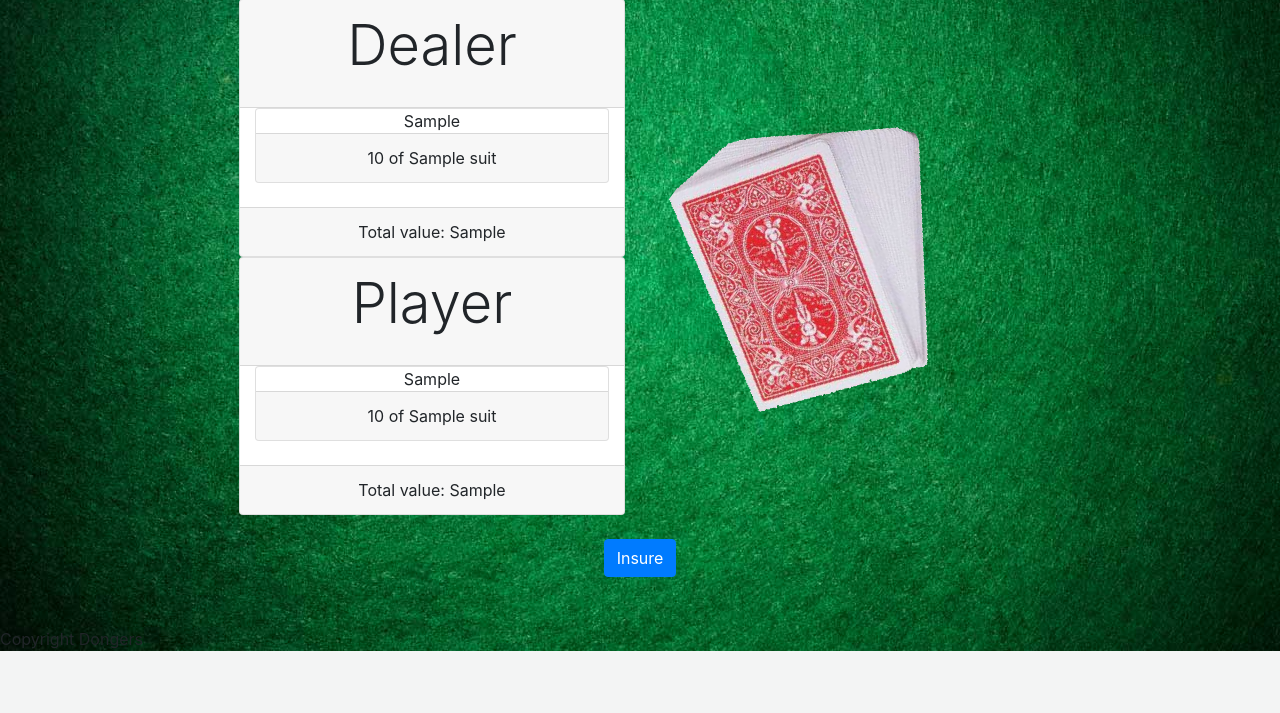
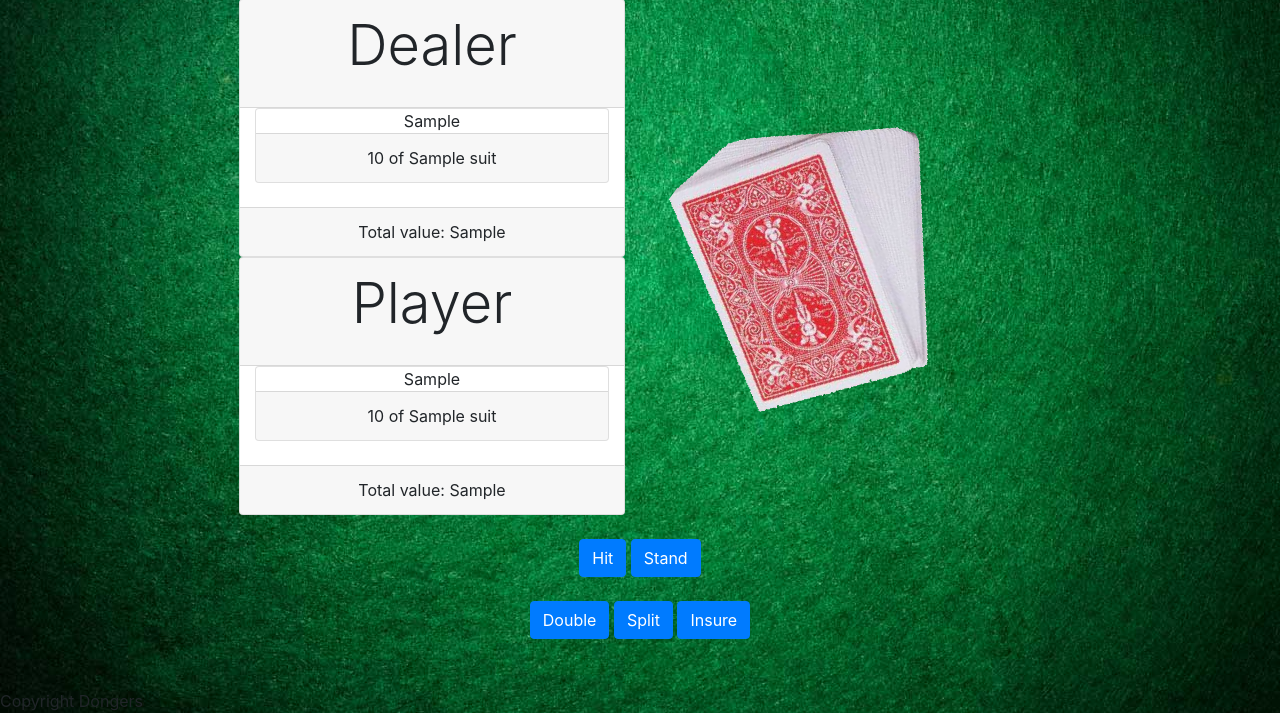
Before and after one commit to forsman5/blackjack, a Django app: template game/templates/game.html in a window 1280 px wide. Shown: the part 157-870 px from the top of the page. Before the commit the page ends 808 px from the top, so only its background shows below. Run offline with Django 3.2, Linux system fonts and the light colour scheme; the template is opened without the code that fills it: most values are stand-ins (such as "Sample title", 1, 10 or a date in 2020); some libraries are stand-ins or nearby versions.

Commit message:
added buttons to game page

```diff
--- a/game/templates/game.html
+++ b/game/templates/game.html
@@ -28,8 +28,24 @@
         </div>
       </div>
     </div>
+
+    <br>
+
+    <div class="row" align="center">
+      <div class="col-sm">
+        <button type="button" class="btn btn-primary {% if game.player_hand.standing %} btn-disabled {% endif %}">Hit</button>
+        <button type="button" class="btn btn-primary {% if game.player_hand.standing %} btn-disabled {% endif %}">Stand</button>
+      </div>
+    </div>
+
+    <br>
+
+    <div class="row">
+      <div class="col-sm">
+        <button type="button" class="btn btn-primary {% if not game.canDouble or game.player_hand.standing %} btn-disabled {% endif %}">Double</button>
+        <button type="button" class="btn btn-primary {% if not game.canSplit or game.player_hand.standing %} btn-disabled {% endif %}">Split</button>
+        <button type="button" class="btn btn-primary {% if not game.canInsure or game.player_hand.standing %} btn-disabled {% endif %}">Insure</button>
+      </div>
+    </div>
   </div>
-  <br>
-
-  <button type="button" class="btn btn-primary {% if not game.canInsure %} btn-disabled {% endif %}">Insure</button>
 {% endblock %}
```
